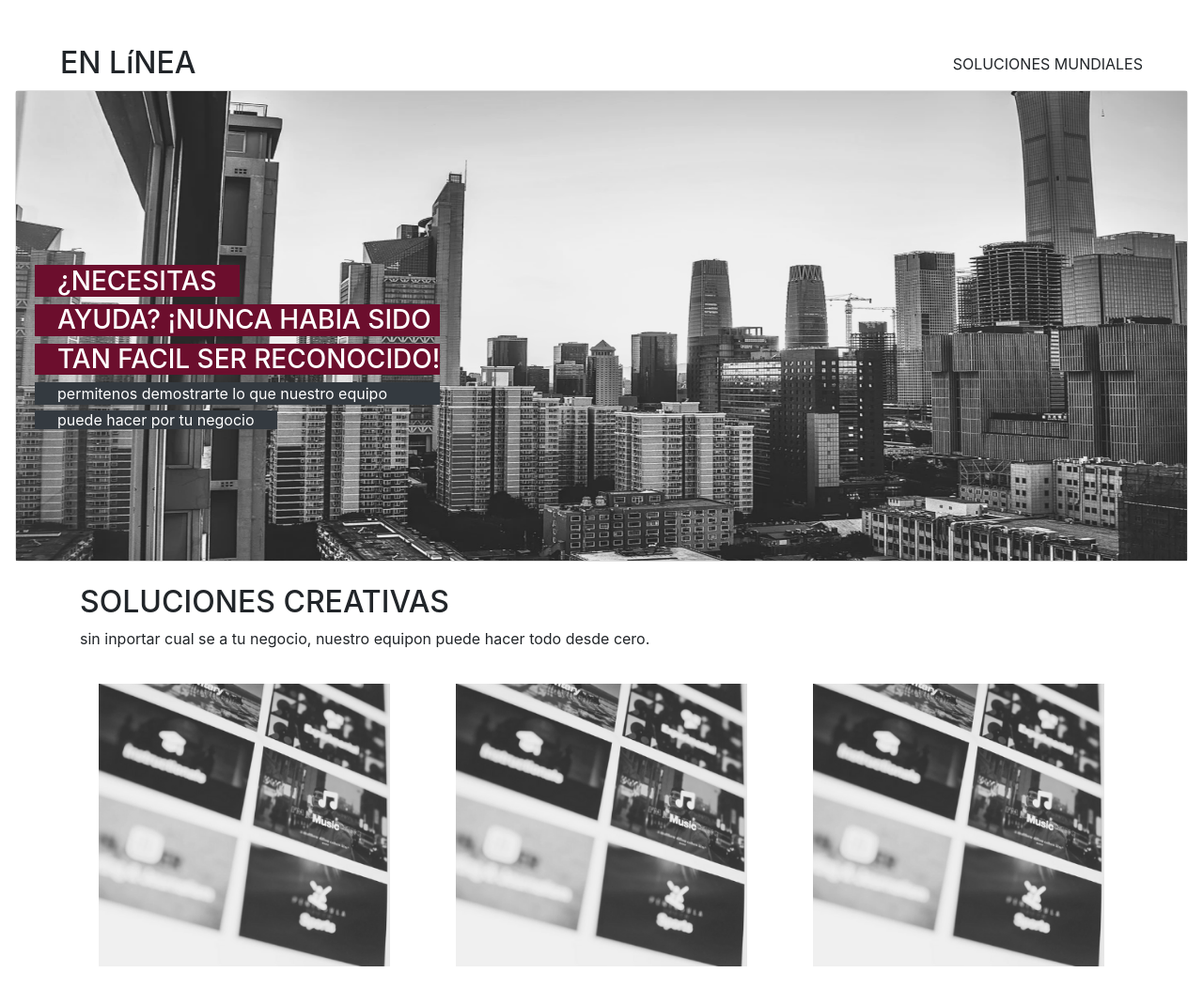
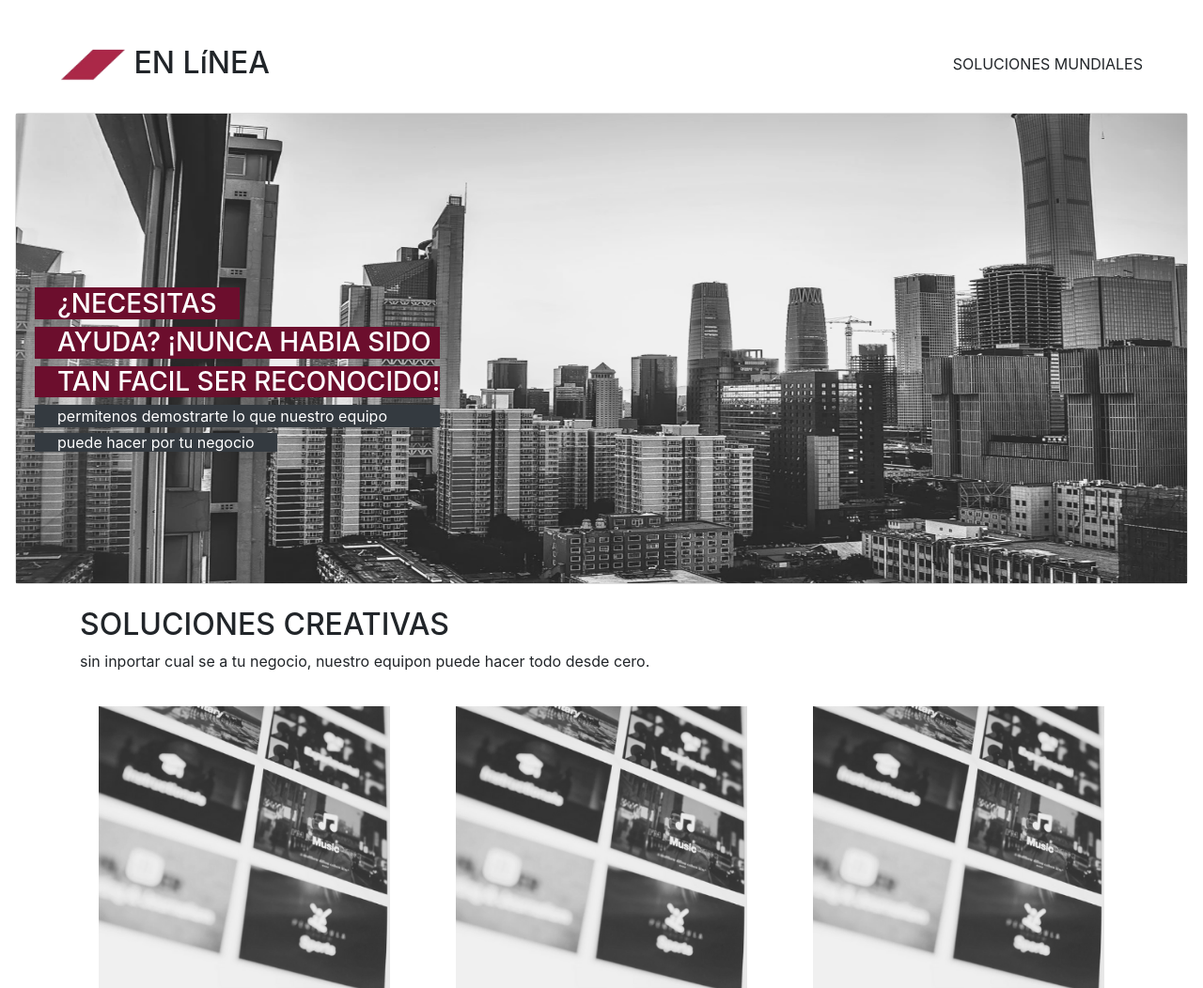
Before and after one commit to AGUIL710/ENLINEA01, a PHP site: page /index.php in a window 1280 px wide. Shown: the top 1052 px of the page at 94% size. Run offline with PHP 8.4, Linux system fonts and the light colour scheme.

Commit message:
mi primer envio

```diff
--- a/partes/header.php
+++ b/partes/header.php
@@ -1,6 +1,7 @@
 <div class="row mt-5">
     <div class="col-sm-12 col-md-6">
-        <h2 class="ml-5 h2">EN LíNEA</h1>
+        <h2 class="ml-5 h2">
+            <img style="width: 70px;" src="resources/img/logo.png" alt=""> EN LíNEA</h1>
 
     </div>
 
@@ -8,7 +9,7 @@
         <p class="text-right pr-5 mt-2    ">SOLUCIONES MUNDIALES</p>
     </div>
 </div>
-<div class="row">
+<div class="row mt-4">
 
 
     <div class="col-sm-12">
```
Also changed, not shown: resources/img/logo.png (added).
